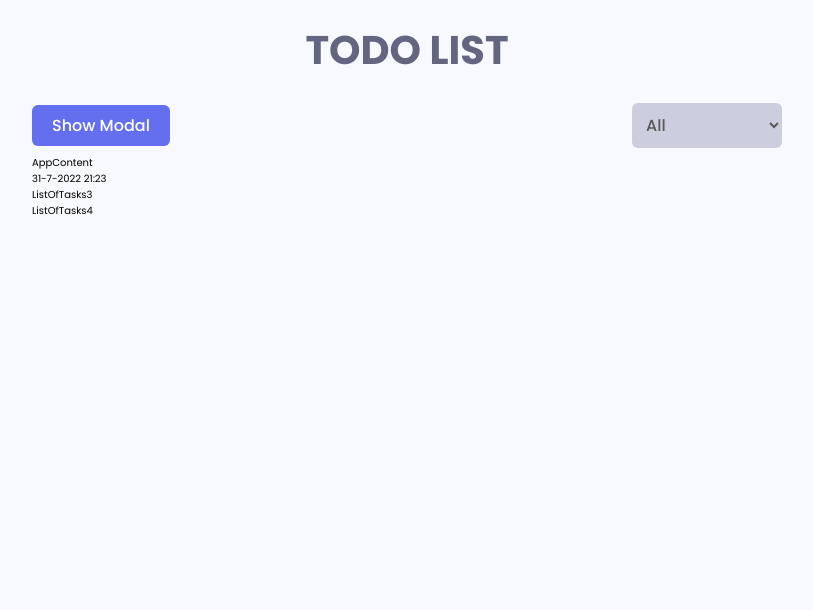
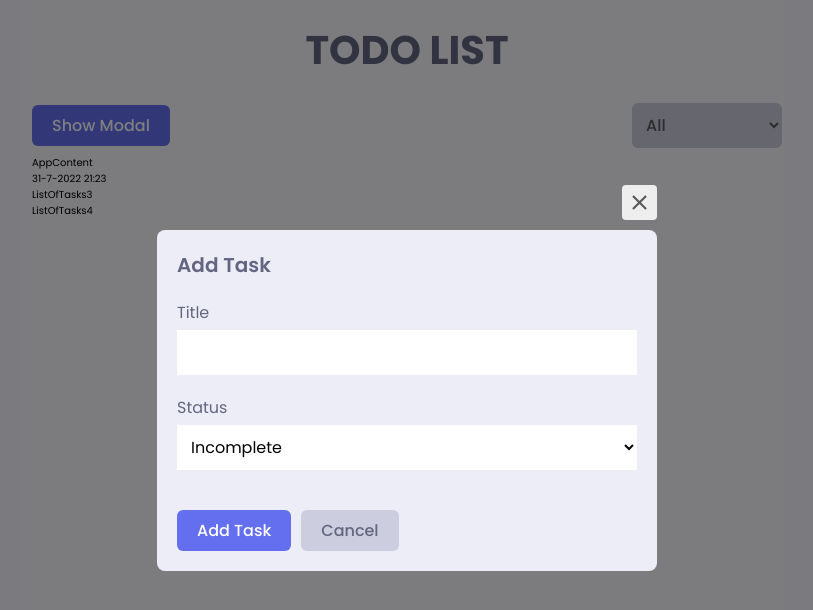
Before and after one commit to YuriiChertkov/todo_app, a React (Create React App) app: page / in a window 1280 px wide. Both pictures are taken after a click on the button "Show Modal". Shown: the top 610 px of the page, without its empty margins (233-1046 px from the left). Built offline with nearby package versions, Linux system fonts and the light colour scheme.

Commit message:
state hooks in modal

```diff
--- a/src/components/AppHeader.jsx
+++ b/src/components/AppHeader.jsx
@@ -5,17 +5,26 @@ import styles from "../styles/modules/app.module.scss";
 
 function AppHeader() {
   const [isOpen, setIsOpen] = React.useState(false);
+  const openModal = () => {
+    setIsOpen(true);
+  };
+
+  const closeModal = () => {
+    setIsOpen(false);
+  };
   return (
     <div>
       <div className={styles.appHeader}>
-        <Button variant="primary">Show Modal</Button>
+        <Button variant="primary" onClick={openModal}>
+          Show Modal
+        </Button>
         <SelectButton>
           <option value="all">All</option>
           <option value="complete">Complete</option>
           <option value="incomplete">Incomplete</option>
         </SelectButton>
       </div>
-      <TodoModal isOpen={isOpen} setIsOpen={setIsOpen} />
+      <TodoModal isOpen={isOpen} onCloseButtonClick={closeModal} />
     </div>
   );
 }
--- a/src/components/TodoModal.jsx
+++ b/src/components/TodoModal.jsx
@@ -6,7 +6,13 @@ import Button from "./Button";
 
 const notifyAdd = () => toast.success("Successfully added!");
 const notifyClose = () => toast.success("Successfully closed!");
-const TodoModal = ({ isOpen, setIsOpen }) => {
+const TodoModal = ({ isOpen, onCloseButtonClick }) => {
+  const [title, setTitle] = React.useState("");
+  const [status, setStatus] = React.useState("incomplete");
+  const handleSubmit = (e) => {
+    e.preventDefault();
+    console.log({ title, status });
+  };
   if (!isOpen) {
     return null;
   }
@@ -14,18 +20,33 @@ const TodoModal = ({ isOpen, setIsOpen }) => {
   return (
     <div className={styles.wrapper}>
       <div className={styles.container}>
-        <div className={styles.closeButton} onClick={notifyClose}>
-          <MdOutlineClose onClick={setIsOpen} />
+        <div
+          className={styles.closeButton}
+          onClick={onCloseButtonClick}
+          tabIndex={0}
+          role="button"
+        >
+          <MdOutlineClose onClick={notifyClose} />
         </div>
-        <form className={styles.form}>
+        <form className={styles.form} onSubmit={(e) => handleSubmit(e)}>
           <h1 className={styles.formTitle}> Add task</h1>
           <label htmlFor="title">
             Title
-            <input type="text" id="title" />
+            <input
+              type="text"
+              id="title"
+              value={title}
+              onChange={(e) => setTitle(e.target.value)}
+            />
           </label>
           <label htmlFor="status">
             Status
-            <select name="status" id="status">
+            <select
+              name="status"
+              id="status"
+              value={status}
+              onChange={(e) => setStatus(e.target.value)}
+            >
               <option value="complete">Complete</option>
               <option value="incomplete">Incomplete</option>
             </select>
@@ -34,7 +55,11 @@ const TodoModal = ({ isOpen, setIsOpen }) => {
             <Button type="submit" variant="primary">
               Add Task
             </Button>
-            <Button type="button" variant="secondary">
+            <Button
+              type="button"
+              variant="secondary"
+              onClick={onCloseButtonClick}
+            >
               Cancel
             </Button>
           </div>
```
